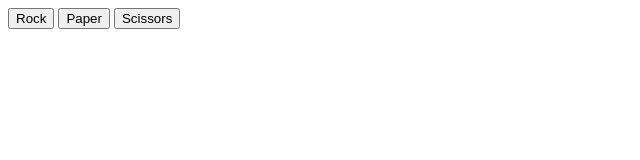
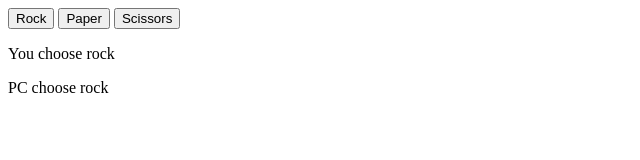
Before and after one commit to MatCaban/odin-rock_paper_scisors, a plain HTML site: page index.html in a window 1280 px wide. Both pictures are taken after a click on the button "Rock". Shown: the whole page, without its empty margins (0-640 px from the left). Drawn offline with Linux system fonts and the light colour scheme.

Commit message:
Refactor game.js and index.html to display user and PC choices in separate paragraphs

```diff
--- a/game.js
+++ b/game.js
@@ -30,8 +30,10 @@ function playRound() {
 
 
     // message user what choose he and what choose PC
-    console.log("You choose " + userChoice);
-    console.log("PC choose " + computerChoice);
+    const userChooseText = "You choose " + userChoice;
+    const pcChooseText = "PC choose " + computerChoice;
+    createPara(userChooseText);
+    createPara(pcChooseText);
 
     // variables for tracking who wins this round
     let winUser = false;
@@ -41,6 +43,7 @@ function playRound() {
     function pcWin() {
         winPc = true;
         console.log("Computer Wins! " + computerChoice + " beats " + userChoice);
+        resultDiv.textContent += "Computer Wins! " + computerChoice + " beats " + userChoice;
     }
 
     function userWin() {
@@ -124,7 +127,14 @@ const rockBtn = document.querySelector("#rock");
 const paperBtn = document.querySelector("#paper");
 const scissorsBtn = document.querySelector("#scissors");
 const playBtn = document.querySelector("#play");
+const resultDiv = document.querySelector("#resultsText")
 
 rockBtn.addEventListener("click", getUserChoice);
 paperBtn.addEventListener("click", getUserChoice);
 scissorsBtn.addEventListener("click", getUserChoice);
+
+const createPara = text => {
+    const para = document.createElement("p");
+    para.textContent = text;
+    resultDiv.appendChild(para);
+}
```
Also changed, not shown: index.html (+3 -1 lines).
